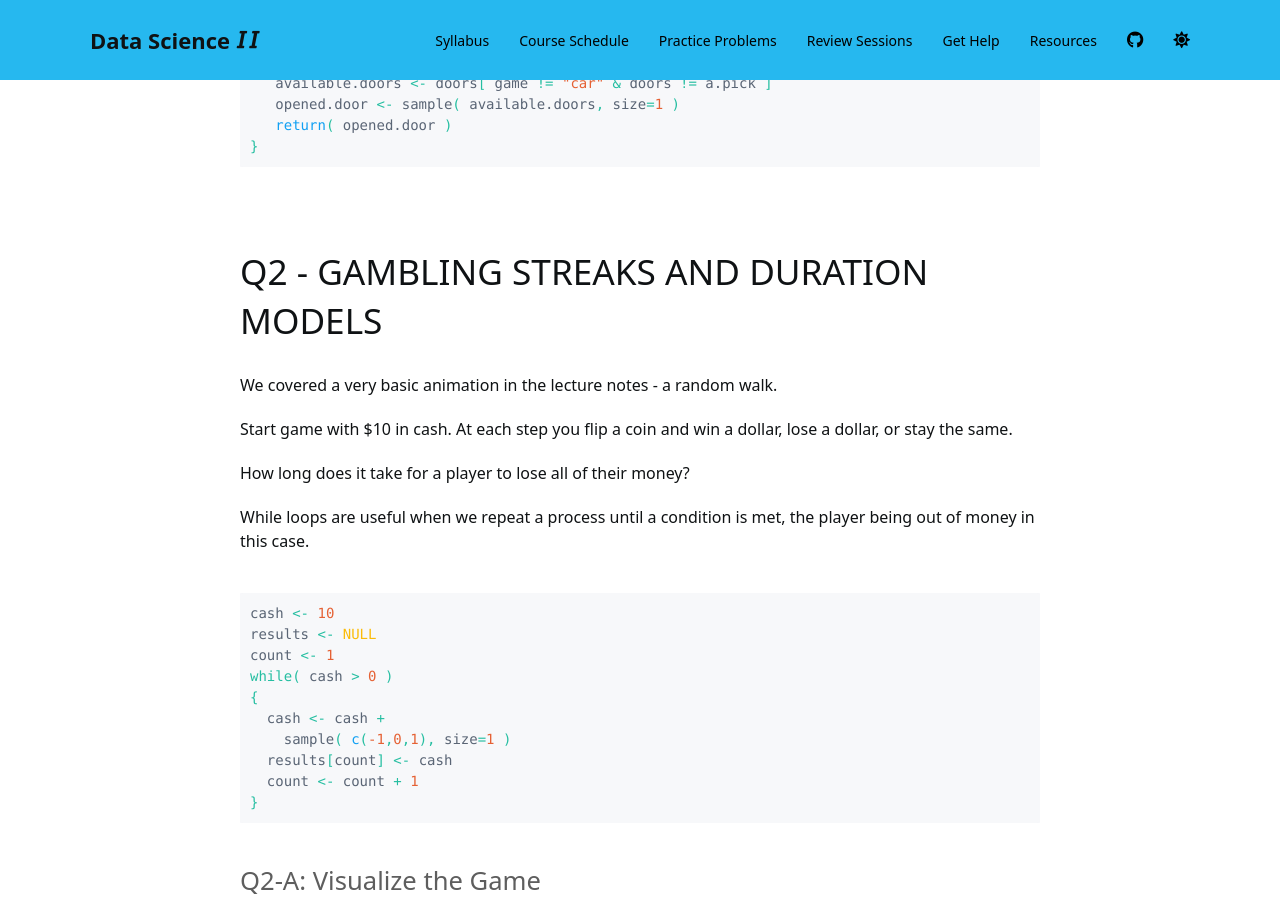
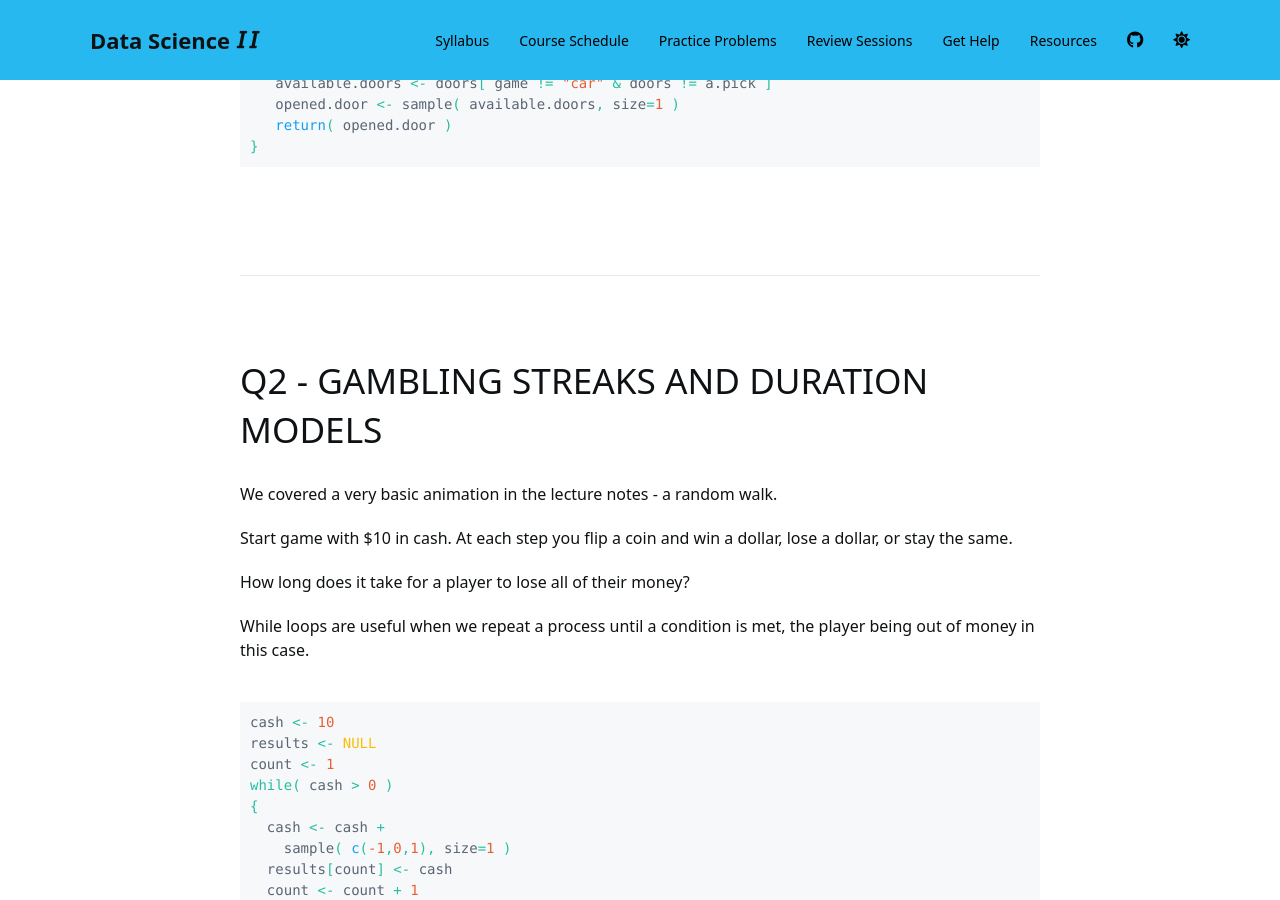
Before and after one commit to Watts-College/cpp-527-fall-2021, a Jekyll site: the page built from practice/week-02.md, in a window 1280 px wide and 900 px high, scrolled down 2097 px. Built offline with Jekyll 4.4.1, drawn with Linux system fonts in a browser that asks for light colours; nearby versions of some CDN libraries; a script bundle is joined from its source files by our own code; library files that are not in the unit come from our copies; a style sheet for code colours, icons or effects is not loaded.

Commit message:
Update week-02.md

````diff
--- a/practice/week-02.md
+++ b/practice/week-02.md
@@ -60,6 +60,11 @@ open_goat_door <- function( game, a.pick )
 }
 ```
 
+<br>
+<br>
+<hr>
+
+
 
 
 ## Q2 - GAMBLING STREAKS AND DURATION MODELS
@@ -117,8 +122,13 @@ Operationalize *never* in your code and explain your assumptions.
 
 How many of these individuals did you find in your simulation?
 
+<br>
+<br>
+<hr>
 
------
+
+
+
 
 ## Q3 - ANIMATIONS
 
@@ -157,6 +167,12 @@ If animations move too quickly it will look like popcorn and it can be hard to i
 You can enhance the information value of animations by visualizing change and in addition to the current model state include information on past stages.
 
 How would you create the trailing tail in this animation?
+
+<br>
+<br>
+<hr>
+
+
 
 
 ## 4 CUSTOM ANIMATION
````
